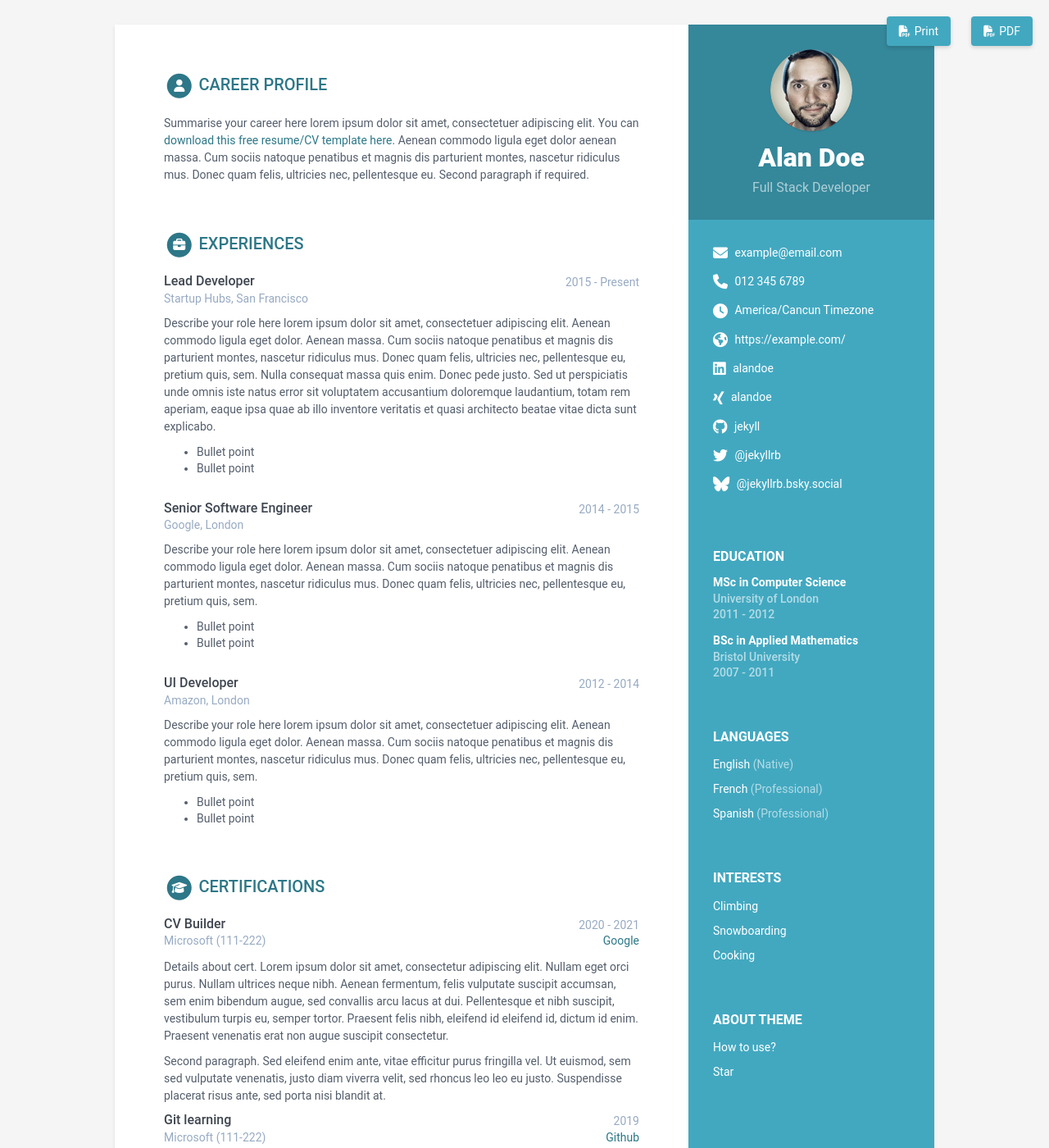
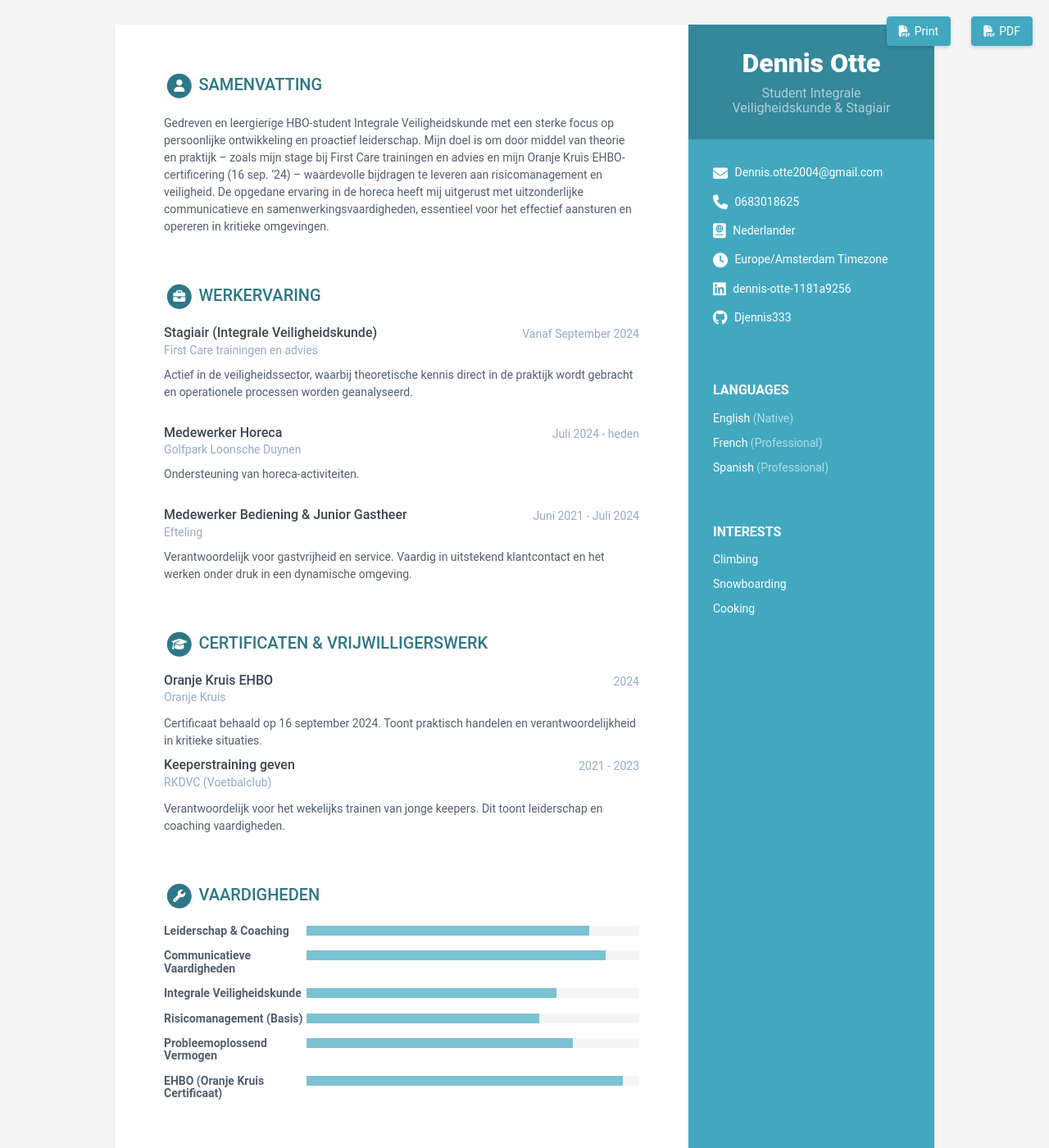
Before and after one commit to Djennis333/CV-Dennis-Otte, a Jekyll site: the page built from index.html, in a window 1280 px wide and 1400 px high. Shown: the whole window at 82% size. Built offline with Jekyll 4.4.1, drawn with Linux system fonts in a browser that asks for light colours; some of the changed text lies outside the part shown.

Commit message:
Update data.yml

```diff
--- a/_data/data.yml
+++ b/_data/data.yml
@@ -3,36 +3,41 @@
 #
 
 sidebar:
-  position: right # position of the sidebar : left or right
-  about: True # set to False or comment line if you want to remove the "how to use?" in the sidebar
-  education: True # set to False if you want education in main section instead of in sidebar
+  position: right
+  about: False # Zet de 'how to use?' tutorial uit
+  education: False # We verplaatsen Opleidingen naar de hoofdsectie
 
   # Profile information
-  name: Alan Doe
-  tagline: Full Stack Developer
-  avatar: profile.png #place a 100x100 picture inside /assets/images/ folder and provide the name of the file below
+  name: Dennis Otte
+  tagline: Student Integrale Veiligheidskunde & Stagiair
+  avatar: # Vul hier de bestandsnaam in als je een foto uploadt naar /assets/images/
 
   # Sidebar links
-  email: example@email.com
-  phone: 012 345 6789
-  timezone: America/Cancun # Enter your timezone, e.g., America/Havana, Africa/Casablanca, America/North_Dakota/Center
-  citizenship:
-  website: https://example.com/ # Include the full website URL, including "http://" or "https://".
-  linkedin: alandoe
-  xing: alandoe
-  github: jekyll
-  telegram: # add your nickname without '@' sign
-  gitlab:
-  bitbucket:
-  bluesky: '@jekyllrb.bsky.social' # Specify your full Bluesky handle
-  twitter: '@jekyllrb'
-  stack-overflow: # Number/Username, e.g. 123456/alandoe
-  codewars:
-  goodreads: # Number-Username, e.g. 123456-alandoe
-  mastodon: # Please include your full Mastodon link here.
-  hackerrank: # Please provide your HackerRank username.
-  leetcode: # Please provide your LeetCode username.
-  pdf: # Add a PDF link here if you want to include a PDF custom version in your resume.
+  email: Dennis.otte2004@gmail.com
+  phone: 0683018625
+  timezone: Europe/Amsterdam
+  citizenship: Nederlander
+  website: # Leeg laten, of jouw LinkedIn of GitHub hier herhalen
+  linkedin: dennis-otte-1181a9256 # Alleen de gebruikersnaam
+  github: Djennis333 # Alleen de gebruikersnaam
+  # De rest van de sociale links laten we leeg of kun je op False zetten
+
+  languages:
+    title: Talen
+    info:
+    - idiom: Nederlands
+      level: Vloeiend (Moedertaal)
+
+    - idiom: Engels
+      level: Vloeiend
+
+  interests:
+    title: Vrijwilligerswerk
+    info:
+    - item: Keeperstraining geven (RKDVC, 2021-2023)
+      link:
+
+# De 'career-profile' sectie komt hieronder
 
   languages:
     title: Languages
@@ -62,225 +67,74 @@ sidebar:
 
 
 career-profile:
-  title: Career Profile
+  title: Samenvatting
   summary: |
-    Summarise your career here lorem ipsum dolor sit amet, consectetuer
-    adipiscing elit. You can [download this free resume/CV template here]().
-    Aenean commodo ligula eget dolor aenean massa. Cum sociis natoque
-    penatibus et magnis dis parturient montes, nascetur ridiculus mus.
-    Donec quam felis, ultricies nec, pellentesque eu.
-    Second paragraph if required.
-education:
-  title: Education
+    Gedreven en leergierige HBO-student Integrale Veiligheidskunde met een sterke focus op persoonlijke ontwikkeling en proactief leiderschap.
+    Mijn doel is om door middel van theorie en praktijk – zoals mijn stage bij First Care trainingen en advies en mijn Oranje Kruis EHBO-certificering (16 sep. '24) – waardevolle bijdragen te leveren aan risicomanagement en veiligheid.
+    De opgedane ervaring in de horeca heeft mij uitgerust met uitzonderlijke communicatieve en samenwerkingsvaardigheden, essentieel voor het effectief aansturen en opereren in kritieke omgevingen.
+eeducation:
+  title: Opleidingen
   info:
-  - degree: MSc in Computer Science
-    university: University of London
-    time: 2011 - 2012
+  - degree: HBO Integrale Veiligheidskunde
+    university: Avans Hogeschool, Den Bosch
+    time: 2023 - heden (verwacht afstuderen 2027)
     details: |
-      Describe your study here lorem ipsum dolor sit amet, consectetuer
-      adipiscing elit. Aenean commodo ligula eget dolor. Aenean massa. Cum
-      sociis natoque penatibus et magnis dis parturient montes, nascetur
-      ridiculus mus. Donec quam felis, ultricies nec, pellentesque eu,
-      pretium quis, sem.
-        - Bullet point
-        - Bullet point
-  - degree: BSc in Applied Mathematics
-    university: Bristol University
-    time: 2007 - 2011
+      Focus op risicomanagement, beleid en leiderschap in complexe veiligheidsvraagstukken.
+  - degree: HAVO
+    university: Willem van Oranje College, Waalwijk
+    time: 2020 - 2022
+  - degree: VMBO GT
+    university: Willem van Oranje College, Waalwijk
+    time: 2016 - 2020
+experiences:
+  title: Werkervaring
+  info:
+  - role: Stagiair (Integrale Veiligheidskunde)
+    time: Vanaf September 2024
+    company: First Care trainingen en advies
     details: |
-      Describe your study here lorem ipsum dolor sit amet, consectetuer
-      adipiscing elit. Aenean commodo ligula eget dolor. Aenean massa. Cum
-      sociis natoque penatibus et magnis dis parturient montes, nascetur
-      ridiculus mus. Donec quam felis, ultricies nec, pellentesque eu,
-      pretium quis, sem.
-        - Bullet point
-        - Bullet point
-
-experiences:
-  title: Experiences
-  info:
-  - role: Lead Developer
-    time: 2015 - Present
-    company: Startup Hubs, San Francisco
+      Actief in de veiligheidssector, waarbij theoretische kennis direct in de praktijk wordt gebracht en operationele processen worden geanalyseerd.
+  - role: Medewerker Horeca
+    time: Juli 2024 - heden
+    company: Golfpark Loonsche Duynen
     details: |
-      Describe your role here lorem ipsum dolor sit amet, consectetuer
-      adipiscing elit. Aenean commodo ligula eget dolor. Aenean massa.
-      Cum sociis natoque penatibus et magnis dis parturient montes,
-      nascetur ridiculus mus. Donec quam felis, ultricies nec,
-      pellentesque eu, pretium quis, sem. Nulla consequat massa quis
-      enim. Donec pede justo. Sed ut perspiciatis unde omnis iste natus
-      error sit voluptatem accusantium doloremque laudantium, totam rem
-      aperiam, eaque ipsa quae ab illo inventore veritatis et quasi
-      architecto beatae vitae dicta sunt explicabo.
-        - Bullet point
-        - Bullet point
-  - role: Senior Software Engineer
-    time: 2014 - 2015
-    company: Google, London
+      Ondersteuning van horeca-activiteiten.
+  - role: Medewerker Bediening & Junior Gastheer
+    time: Juni 2021 - Juli 2024
+    company: Efteling
     details: |
-      Describe your role here lorem ipsum dolor sit amet, consectetuer
-      adipiscing elit. Aenean commodo ligula eget dolor. Aenean massa.
-      Cum sociis natoque penatibus et magnis dis parturient montes,
-      nascetur ridiculus mus. Donec quam felis, ultricies nec,
-      pellentesque eu, pretium quis, sem.
-        - Bullet point
-        - Bullet point
-  - role: UI Developer
-    time: 2012 - 2014
-    company: Amazon, London
+      Verantwoordelijk voor gastvrijheid en service. Vaardig in uitstekend klantcontact en het werken onder druk in een dynamische omgeving.
+certifications:
+  title: Certificaten & Vrijwilligerswerk
+  list:
+  - name: Oranje Kruis EHBO
+    start: 2024
+    end: # Je kunt de vervaldatum hier toevoegen als je die weet
+    organization: Oranje Kruis
+    credentialurl:
     details: |
-      Describe your role here lorem ipsum dolor sit amet, consectetuer
-      adipiscing elit. Aenean commodo ligula eget dolor. Aenean massa.
-      Cum sociis natoque penatibus et magnis dis parturient montes,
-      nascetur ridiculus mus. Donec quam felis, ultricies nec,
-      pellentesque eu, pretium quis, sem.
-        - Bullet point
-        - Bullet point
-
-certifications:
-  title: Certifications
-  list:
-  - name: CV Builder
-    start: 2020
-    end: 2021
-    organization: Microsoft
-    credentialid: 111-222
-    credentialurl: www.google.com
-    credentialname: Google
+      Certificaat behaald op 16 september 2024. Toont praktisch handelen en verantwoordelijkheid in kritieke situaties.
+  - name: Keeperstraining geven
+    start: 2021
+    end: 2023
+    organization: RKDVC (Voetbalclub)
     details: |
-      Details about cert. Lorem ipsum dolor sit amet, consectetur
-      adipiscing elit.
-      Nullam eget orci purus. Nullam ultrices neque nibh.
-      Aenean fermentum, felis vulputate suscipit accumsan,
-      sem enim bibendum augue, sed convallis arcu lacus at dui.
-      Pellentesque et nibh suscipit, vestibulum turpis eu, semper tortor.
-      Praesent felis nibh, eleifend id eleifend id, dictum id enim.
-      Praesent venenatis erat non augue suscipit consectetur.
-
-      Second paragraph. Sed eleifend enim ante, vitae efficitur purus
-      fringilla vel. Ut euismod, sem sed vulputate venenatis,
-      justo diam viverra velit, sed rhoncus leo leo eu justo.
-      Suspendisse placerat risus ante, sed porta nisi blandit at.
-  - name: Git learning
-    start: 2019
-    end:
-    organization: Microsoft
-    credentialid: 111-222
-    credentialurl: www.github.com
-    credentialname: Github
-    details: |
-      Older certification. Lorem ipsum dolor sit amet, consectetur
-      adipiscing elit.
-      Nullam eget orci purus. Nullam ultrices neque nibh.
-      Aenean fermentum, felis vulputate suscipit accumsan,
-      sem enim bibendum augue, sed convallis arcu lacus at dui.
-      Pellentesque et nibh suscipit, vestibulum turpis eu, semper tortor.
-      Praesent felis nibh, eleifend id eleifend id, dictum id enim.
-      Praesent venenatis erat non augue suscipit consectetur.
-
-projects:
-  title: Projects
-  intro: >
-    You can list your side projects in this section. Lorem ipsum dolor sit amet, consectetur adipiscing elit. Vestibulum et ligula in nunc bibendum fringilla a eu lectus.
-  assignments:
-  - title: Velocity
-    link: "#hook"
-    tagline: "A responsive website template designed to help startups promote, market and sell their products."
-
-  - title: DevStudio
-    link: "#"
-    tagline: "A responsive website template designed to help web developers/designers market their services."
-
-  - title: Tempo
-    link: "#"
-    tagline: "A responsive website template designed to help startups promote their products or services and to attract users &amp; investors"
-
-  - title: Atom
-    link: "#"
-    tagline: "A comprehensive website template solution for startups/developers to market their mobile apps."
-
-  - title: Delta
-    link: "#"
-    tagline: "A responsive Bootstrap one page theme designed to help app developers promote their mobile apps"
-
-oss:
-  title: OSS Contributions
-  intro: >
-    You can list your open source software contributions in this section. Lorem ipsum dolor sit amet, consectetur adipiscing elit. Vestibulum et ligula in nunc bibendum fringilla a eu lectus.
-  contributions:
-  - title: Tempo
-    link: "#"
-    tagline: "A responsive website template designed to help startups promote their products or services and to attract users &amp; investors"
-
-  - title: Atom
-    link: "#"
-    tagline: "A comprehensive website template solution for startups/developers to market their mobile apps."
-
-  - title: Delta
-    link: "#"
-    tagline: "A responsive Bootstrap one page theme designed to help app developers promote their mobile apps"
-
-publications:
-  title: Publications
-  intro: |
-    You can list your publications in this section. Lorem ipsum dolor sit
-    amet, consectetur adipiscing elit. Vestibulum et ligula in nunc
-    bibendum fringilla a eu lectus.
-  papers:
-  - title: The Art of Computer Programming
-    link: "#"
-    authors: Donald E. Knuth
-    conference: Addison-Wesley, 1968
-
-  - title: "Genetic Programming III: Darwinian Invention &amp; Problem Solving"
-    link: "#"
-    authors: Koza, J.R., Andre, D., Bennett, F.H., Keane, M.A.
-    conference: "Morgan Kaufmann Publishers Inc., San Francisco, CA, USA, 1st edn. (1999)"
-
-  - title: A syntax directed compiler for Algol 60
-    link: "#"
-    authors: Edgar T. Irons
-    conference: "Comm. ACM 4 (1961), 51–55"
-
-recommendations:
-  title: Recommendations
-  list:
-  - person: Yareli Perez
-    email: perezyareli@example.com
-    phone: 012 345 6789
-    role: General Director at example.com
-    recommendation: |
-      Alan Doe is a super employee!
-  - person: Lara Henderson
-    email: larah@example.com
-    phone: 012 345 6789
-    role: General Director at example.com
-    recommendation: |
-      I would like to work with Alan Doe again!
-
-      He is a great employee!
-
+      Verantwoordelijk voor het wekelijks trainen van jonge keepers. Dit toont leiderschap en coaching vaardigheden.
 skills:
-  title: Skills &amp; Proficiency
-
+  title: Vaardigheden
   toolset:
-  - name: Python & Django
-    level: 98%
-
-  - name: Javascript & jQuery
-    level: 98%
-
-  - name: Angular
-    level: 98%
-
-  - name: HTML5 & CSS
+  - name: Leiderschap & Coaching
+    level: 85% # Percentage is vaak visueel; kies een hoge waarde
+  - name: Communicatieve Vaardigheden
+    level: 90%
+  - name: Integrale Veiligheidskunde
+    level: 75%
+  - name: Risicomanagement (Basis)
+    level: 70%
+  - name: Probleemoplossend Vermogen
+    level: 80%
+  - name: EHBO (Oranje Kruis Certificaat)
     level: 95%
-
-  - name: Ruby on Rails
-    level: 85%
-
-  - name: Sketch & Photoshop
-    level: 60%
 
 footer: >
   Designed with <i class="fas fa-heart"></i> by <a href="http://themes.3rdwavemedia.com" target="_blank" rel="nofollow">Xiaoying Riley</a>
```
